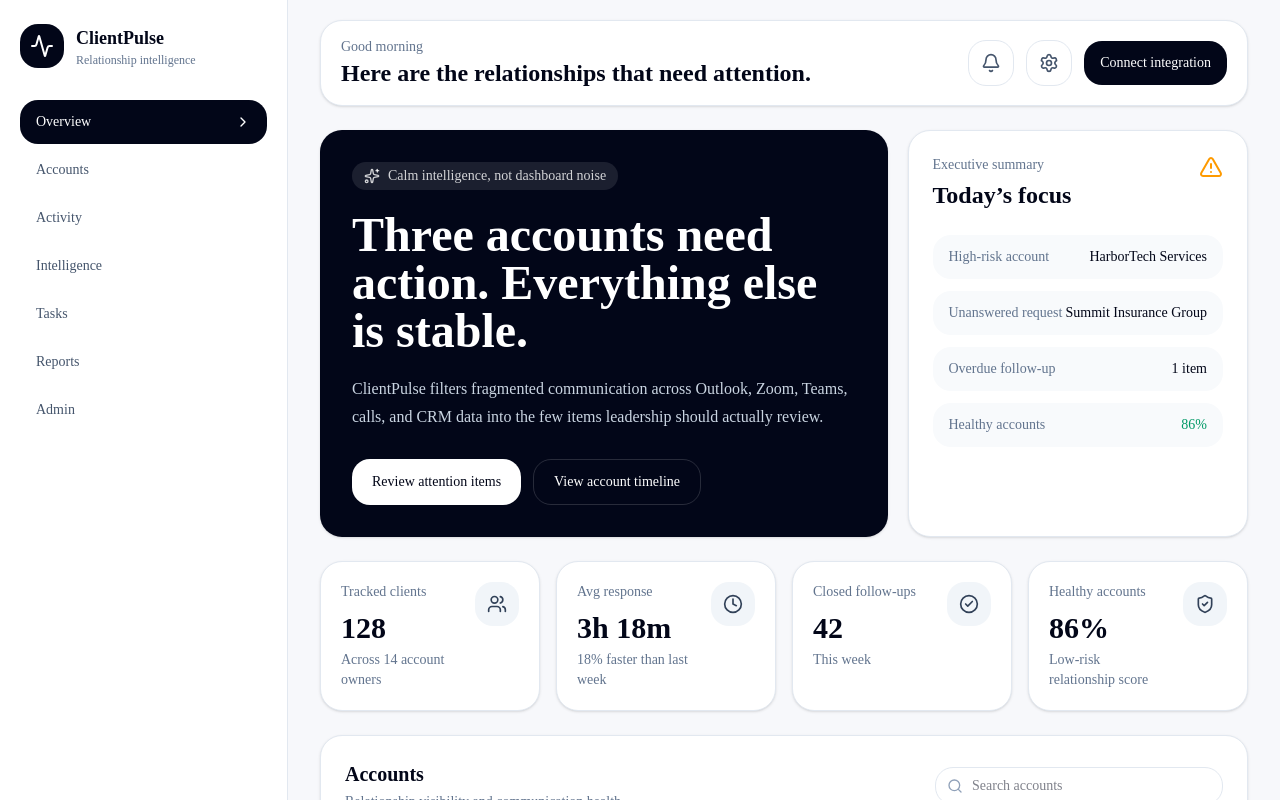
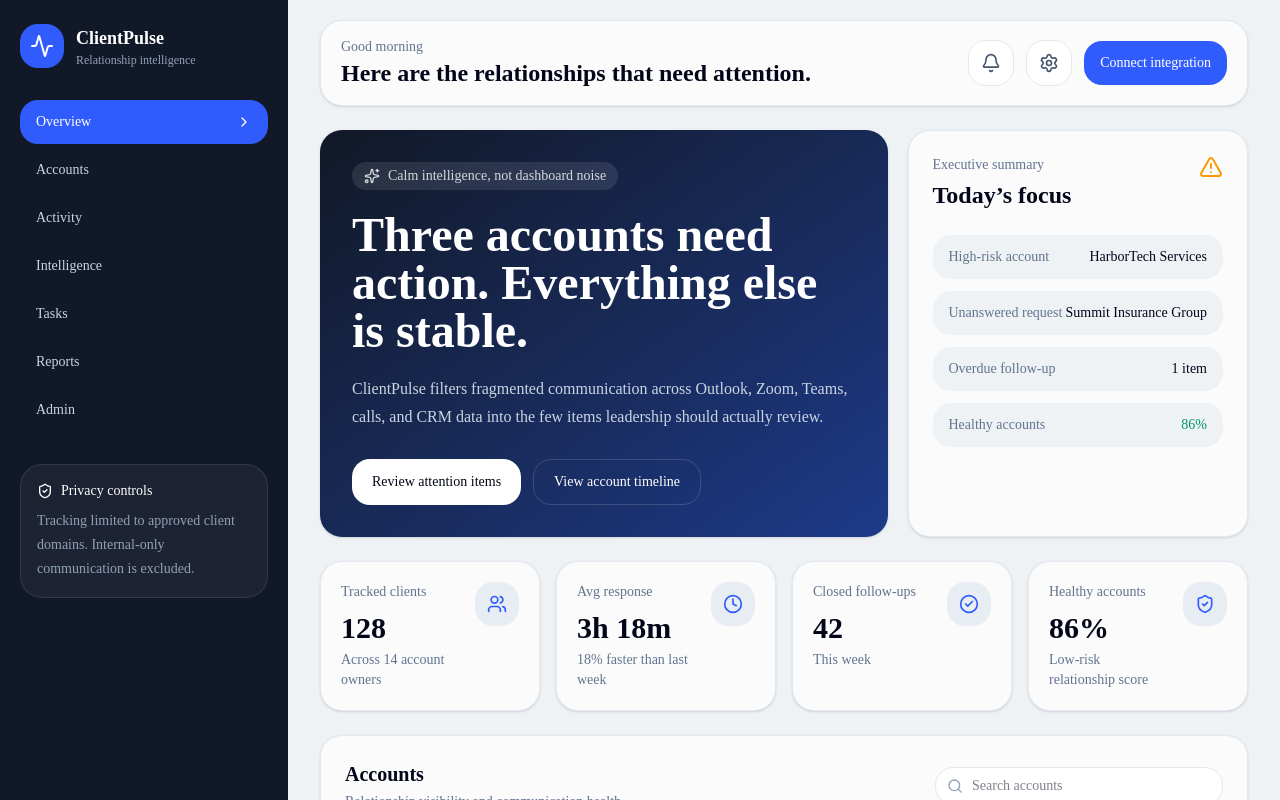
Before and after one commit to Wrfordnc/clientpulse, a Next.js app: page / in a window 1280 px wide. Shown: the top 800 px of the page. Built offline with nearby package versions, Linux system fonts and the light colour scheme.

Commit message:
Updated dashboard syling

```diff
--- a/src/app/page.tsx
+++ b/src/app/page.tsx
@@ -96,17 +96,17 @@ export default function ClientPulseDashboard() {
   }, [query]);
 
   return (
-    <main className="min-h-screen bg-[#f7f8fb] text-slate-950">
+    <main className="min-h-screen bg-[#eef2f5] text-slate-950">
       <div className="flex min-h-screen">
-        <aside className="hidden w-72 border-r border-slate-200 bg-white px-5 py-6 lg:block">
+        <aside className="hidden w-72 bg-[#111827] px-5 py-6 text-slate-200 lg:block">
           <div className="flex items-center gap-3">
-            <div className="flex h-11 w-11 items-center justify-center rounded-2xl bg-slate-950 text-white">
+            <div className="flex h-11 w-11 items-center justify-center rounded-2xl bg-[#315cfd] text-white">
               <Activity className="h-6 w-6" />
             </div>
 
             <div>
-              <h1 className="text-lg font-semibold">ClientPulse</h1>
-              <p className="text-xs text-slate-500">
+              <h1 className="text-lg font-semibold text-white">ClientPulse</h1>
+              <p className="text-xs text-slate-400">
                 Relationship intelligence
               </p>
             </div>
@@ -119,8 +119,8 @@ export default function ClientPulseDashboard() {
                 onClick={() => setActiveTab(item)}
                 className={`flex w-full items-center justify-between rounded-2xl px-4 py-3 text-left text-sm transition ${
                   activeTab === item
-                    ? "bg-slate-950 text-white"
-                    : "text-slate-600 hover:bg-slate-100"
+                    ? "bg-[#315cfd] text-white"
+                    : "text-slate-300 hover:bg-white/10 hover:text-white"
                 }`}
               >
                 <span>{item}</span>
@@ -128,10 +128,22 @@ export default function ClientPulseDashboard() {
               </button>
             ))}
           </nav>
+
+          <div className="mt-8 rounded-3xl border border-white/10 bg-white/5 p-4">
+            <div className="flex items-center gap-2 text-sm font-medium text-white">
+              <ShieldCheck className="h-4 w-4" />
+              Privacy controls
+            </div>
+
+            <p className="mt-2 text-sm leading-6 text-slate-400">
+              Tracking limited to approved client domains. Internal-only
+              communication is excluded.
+            </p>
+          </div>
         </aside>
 
         <section className="flex-1 px-5 py-5 lg:px-8">
-          <header className="flex flex-col gap-4 rounded-3xl border border-slate-200 bg-white px-5 py-4 shadow-sm md:flex-row md:items-center md:justify-between">
+          <header className="flex flex-col gap-4 rounded-3xl border border-slate-200 bg-[#fbfbfc] px-5 py-4 shadow-sm md:flex-row md:items-center md:justify-between">
             <div>
               <p className="text-sm text-slate-500">Good morning</p>
               <h2 className="text-2xl font-semibold">
@@ -140,31 +152,31 @@ export default function ClientPulseDashboard() {
             </div>
 
             <div className="flex items-center gap-3">
-              <button className="rounded-2xl border border-slate-200 p-3 text-slate-600 hover:bg-slate-50">
+              <button className="rounded-2xl border border-slate-200 bg-white p-3 text-slate-600 hover:bg-slate-50">
                 <Bell className="h-5 w-5" />
               </button>
 
-              <button className="rounded-2xl border border-slate-200 p-3 text-slate-600 hover:bg-slate-50">
+              <button className="rounded-2xl border border-slate-200 bg-white p-3 text-slate-600 hover:bg-slate-50">
                 <Settings className="h-5 w-5" />
               </button>
 
               <button
                 onClick={() => setActiveTab("Admin")}
-                className="rounded-2xl bg-slate-950 px-4 py-3 text-sm font-medium text-white hover:bg-slate-800"
+                className="rounded-2xl bg-[#315cfd] px-4 py-3 text-sm font-medium text-white hover:bg-[#2448d8]"
               >
                 Connect integration
               </button>
             </div>
           </header>
 
-          <div className="mt-5 flex gap-2 overflow-x-auto rounded-3xl border border-slate-200 bg-white p-2 shadow-sm lg:hidden">
+          <div className="mt-5 flex gap-2 overflow-x-auto rounded-3xl border border-slate-200 bg-[#fbfbfc] p-2 shadow-sm lg:hidden">
             {navigation.map((item) => (
               <button
                 key={item}
                 onClick={() => setActiveTab(item)}
                 className={`whitespace-nowrap rounded-2xl px-4 py-2 text-sm ${
                   activeTab === item
-                    ? "bg-slate-950 text-white"
+                    ? "bg-[#315cfd] text-white"
                     : "text-slate-600"
                 }`}
               >
@@ -176,7 +188,7 @@ export default function ClientPulseDashboard() {
           {activeTab === "Overview" && (
             <div className="mt-6 space-y-6">
               <section className="grid gap-5 xl:grid-cols-[1.25fr_.75fr]">
-                <div className="rounded-3xl bg-slate-950 p-8 text-white shadow-sm">
+                <div className="rounded-3xl bg-gradient-to-br from-[#111827] to-[#1e3a8a] p-8 text-white shadow-sm">
                   <div className="inline-flex items-center gap-2 rounded-full bg-white/10 px-3 py-1 text-sm text-white/80">
                     <Sparkles className="h-4 w-4" />
                     Calm intelligence, not dashboard noise
@@ -209,7 +221,7 @@ export default function ClientPulseDashboard() {
                   </div>
                 </div>
 
-                <div className="rounded-3xl border border-slate-200 bg-white p-6 shadow-sm">
+                <div className="rounded-3xl border border-slate-200 bg-[#fbfbfc] p-6 shadow-sm">
                   <div className="flex items-start justify-between">
                     <div>
                       <p className="text-sm text-slate-500">
@@ -337,7 +349,7 @@ function SummaryButton({
   return (
     <button
       onClick={onClick}
-      className="flex w-full items-center justify-between rounded-2xl bg-slate-50 px-4 py-3 text-left transition hover:bg-slate-100"
+      className="flex w-full items-center justify-between rounded-2xl bg-[#eef2f5] px-4 py-3 text-left transition hover:bg-slate-200"
     >
       <span className="text-sm text-slate-500">{label}</span>
       <span className={`text-sm font-medium ${valueClassName}`}>{value}</span>
@@ -357,7 +369,7 @@ function MetricCard({
   detail: string;
 }) {
   return (
-    <div className="rounded-3xl border border-slate-200 bg-white p-5 shadow-sm">
+    <div className="rounded-3xl border border-slate-200 bg-[#fbfbfc] p-5 shadow-sm">
       <div className="flex items-start justify-between gap-4">
         <div>
           <p className="text-sm text-slate-500">{label}</p>
@@ -365,7 +377,7 @@ function MetricCard({
           <p className="mt-1 text-sm text-slate-500">{detail}</p>
         </div>
 
-        <div className="rounded-2xl bg-slate-100 p-3 text-slate-700">
+        <div className="rounded-2xl bg-[#e8edf4] p-3 text-[#315cfd]">
           <Icon className="h-5 w-5" />
         </div>
       </div>
@@ -381,7 +393,7 @@ function AccountsPanel({
   setSelectedClient,
 }: any) {
   return (
-    <div className="rounded-3xl border border-slate-200 bg-white p-6 shadow-sm">
+    <div className="rounded-3xl border border-slate-200 bg-[#fbfbfc] p-6 shadow-sm">
       <div className="flex flex-col gap-4 md:flex-row md:items-center md:justify-between">
         <div>
           <h3 className="text-xl font-semibold">Accounts</h3>
@@ -397,7 +409,7 @@ function AccountsPanel({
             value={query}
             onChange={(e) => setQuery(e.target.value)}
             placeholder="Search accounts"
-            className="w-full rounded-2xl border border-slate-200 py-2 pl-9 pr-3 text-sm outline-none focus:ring-4 focus:ring-slate-200"
+            className="w-full rounded-2xl border border-slate-200 bg-white py-2 pl-9 pr-3 text-sm outline-none focus:ring-4 focus:ring-blue-100"
           />
         </div>
       </div>
@@ -409,7 +421,7 @@ function AccountsPanel({
             onClick={() => setSelectedClient(client)}
             className={`w-full rounded-3xl border p-4 text-left transition ${
               selectedClient.name === client.name
-                ? "border-slate-950 bg-slate-50"
+                ? "border-[#315cfd] bg-blue-50"
                 : "border-slate-200 bg-white hover:bg-slate-50"
             }`}
           >
@@ -440,16 +452,14 @@ function AccountsPanel({
 
 function ClientDetail({ client }: any) {
   return (
-    <div className="rounded-3xl border border-slate-200 bg-white p-6 shadow-sm">
+    <div className="rounded-3xl border border-slate-200 bg-[#fbfbfc] p-6 shadow-sm">
       <p className="text-sm text-slate-500">Client page with insights</p>
 
       <h3 className="mt-1 text-2xl font-semibold">{client.name}</h3>
 
-      <p className="mt-1 text-sm text-slate-500">
-        Owned by {client.owner}
-      </p>
+      <p className="mt-1 text-sm text-slate-500">Owned by {client.owner}</p>
 
-      <div className="mt-6 rounded-3xl bg-slate-50 p-5">
+      <div className="mt-6 rounded-3xl bg-[#eef2f5] p-5">
         <p className="text-sm text-slate-500">Relationship status</p>
 
         <div className="mt-2 flex items-center justify-between">
@@ -480,7 +490,7 @@ function ClientDetail({ client }: any) {
 
 function ActivityPanel() {
   return (
-    <div className="mt-6 rounded-3xl border border-slate-200 bg-white p-6 shadow-sm">
+    <div className="mt-6 rounded-3xl border border-slate-200 bg-[#fbfbfc] p-6 shadow-sm">
       <h3 className="text-2xl font-semibold">Activity Timeline</h3>
 
       <p className="mt-2 text-slate-500">
@@ -525,8 +535,8 @@ function ActivityItem({
   time: string;
 }) {
   return (
-    <div className="flex gap-4 rounded-3xl border border-slate-200 p-4">
-      <div className="flex h-10 w-10 items-center justify-center rounded-2xl bg-slate-100 text-slate-700">
+    <div className="flex gap-4 rounded-3xl border border-slate-200 bg-white p-4">
+      <div className="flex h-10 w-10 items-center justify-center rounded-2xl bg-[#e8edf4] text-[#315cfd]">
         <Icon className="h-5 w-5" />
       </div>
 
@@ -542,7 +552,7 @@ function ActivityItem({
 
 function IntelligencePanel() {
   return (
-    <div className="mt-6 rounded-3xl border border-slate-200 bg-white p-6 shadow-sm">
+    <div className="mt-6 rounded-3xl border border-slate-200 bg-[#fbfbfc] p-6 shadow-sm">
       <h3 className="text-2xl font-semibold">Intelligence Center</h3>
 
       <p className="mt-2 text-slate-500">
@@ -571,7 +581,7 @@ function IntelligencePanel() {
 
 function TasksPanel() {
   return (
-    <div className="mt-6 rounded-3xl border border-slate-200 bg-white p-6 shadow-sm">
+    <div className="mt-6 rounded-3xl border border-slate-200 bg-[#fbfbfc] p-6 shadow-sm">
       <h3 className="text-2xl font-semibold">Tasks</h3>
 
       <p className="mt-2 text-slate-500">
@@ -582,7 +592,7 @@ function TasksPanel() {
         {tasks.map((item) => (
           <div
             key={item.task}
-            className="rounded-3xl border border-slate-200 p-4"
+            className="rounded-3xl border border-slate-200 bg-white p-4"
           >
             <div className="flex items-start justify-between gap-3">
               <p className="font-medium">{item.client}</p>
@@ -609,35 +619,12 @@ function TasksPanel() {
 
 function ReportsPanel() {
   return (
-    <div className="mt-6 rounded-3xl border border-slate-200 bg-white p-6 shadow-sm">
+    <div className="mt-6 rounded-3xl border border-slate-200 bg-[#fbfbfc] p-6 shadow-sm">
       <h3 className="text-2xl font-semibold">Reports</h3>
 
       <p className="mt-2 text-slate-500">
         Executive-ready trends, exceptions, and performance visibility.
       </p>
-
-      <div className="mt-6 grid gap-4 md:grid-cols-3">
-        <MetricCard
-          icon={Clock}
-          label="SLA compliance"
-          value="94%"
-          detail="Responses within target"
-        />
-
-        <MetricCard
-          icon={ShieldCheck}
-          label="Risk trend"
-          value="-8%"
-          detail="Fewer high-risk accounts"
-        />
-
-        <MetricCard
-          icon={Users}
-          label="Coverage gaps"
-          value="5"
-          detail="Accounts with one contact owner"
-        />
-      </div>
     </div>
   );
 }
@@ -645,7 +632,7 @@ function ReportsPanel() {
 function AdminPanel() {
   return (
     <div className="mt-6 grid gap-6 xl:grid-cols-2">
-      <div className="rounded-3xl border border-slate-200 bg-white p-6 shadow-sm">
+      <div className="rounded-3xl border border-slate-200 bg-[#fbfbfc] p-6 shadow-sm">
         <h3 className="text-2xl font-semibold">Integrations</h3>
 
         <p className="mt-2 text-slate-500">
@@ -660,7 +647,7 @@ function AdminPanel() {
         </div>
       </div>
 
-      <div className="rounded-3xl border border-slate-200 bg-white p-6 shadow-sm">
+      <div className="rounded-3xl border border-slate-200 bg-[#fbfbfc] p-6 shadow-sm">
         <h3 className="text-2xl font-semibold">Data controls</h3>
 
         <p className="mt-2 text-slate-500">
@@ -678,15 +665,9 @@ function AdminPanel() {
   );
 }
 
-function InsightRow({
-  label,
-  value,
-}: {
-  label: string;
-  value: string;
-}) {
+function InsightRow({ label, value }: { label: string; value: string }) {
   return (
-    <div className="flex items-center justify-between rounded-2xl bg-slate-50 px-4 py-3">
+    <div className="flex items-center justify-between rounded-2xl bg-[#eef2f5] px-4 py-3">
       <span className="text-sm text-slate-500">{label}</span>
       <span className="text-sm font-medium text-slate-950">{value}</span>
     </div>
@@ -709,15 +690,9 @@ function RiskBadge({ risk }: { risk: string }) {
   );
 }
 
-function RiskItem({
-  title,
-  detail,
-}: {
-  title: string;
-  detail: string;
-}) {
+function RiskItem({ title, detail }: { title: string; detail: string }) {
   return (
-    <div className="rounded-3xl border border-slate-200 p-4">
+    <div className="rounded-3xl border border-slate-200 bg-white p-4">
       <div className="flex gap-3">
         <div className="rounded-xl bg-amber-50 p-2 text-amber-600">
           <AlertTriangle className="h-4 w-4" />
@@ -742,9 +717,9 @@ function Integration({
   icon: any;
 }) {
   return (
-    <div className="rounded-3xl border border-slate-200 p-4">
+    <div className="rounded-3xl border border-slate-200 bg-white p-4">
       <div className="flex items-center gap-3">
-        <div className="flex h-10 w-10 items-center justify-center rounded-2xl bg-slate-100 text-slate-700">
+        <div className="flex h-10 w-10 items-center justify-center rounded-2xl bg-[#e8edf4] text-[#315cfd]">
           <Icon className="h-5 w-5" />
         </div>
 
```
